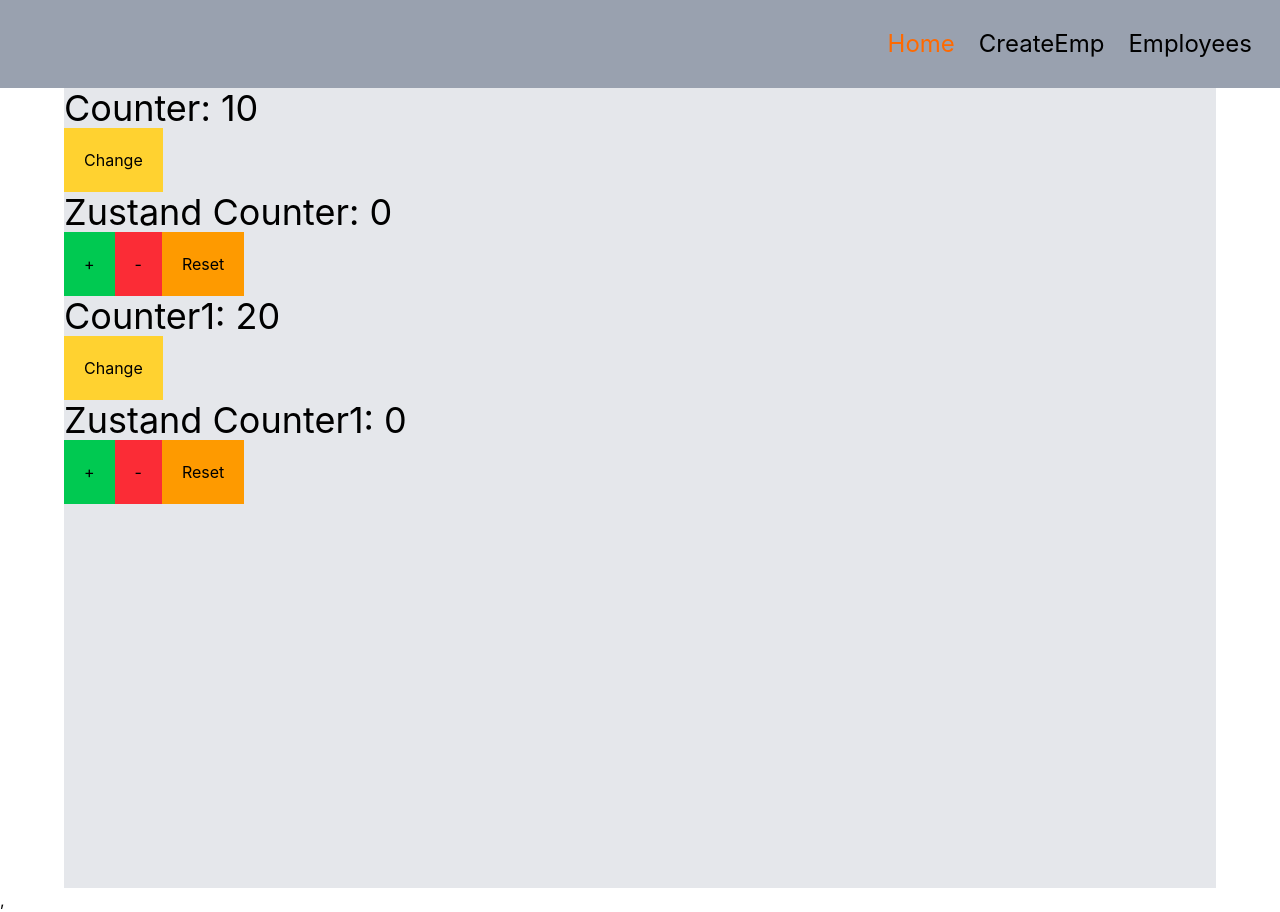
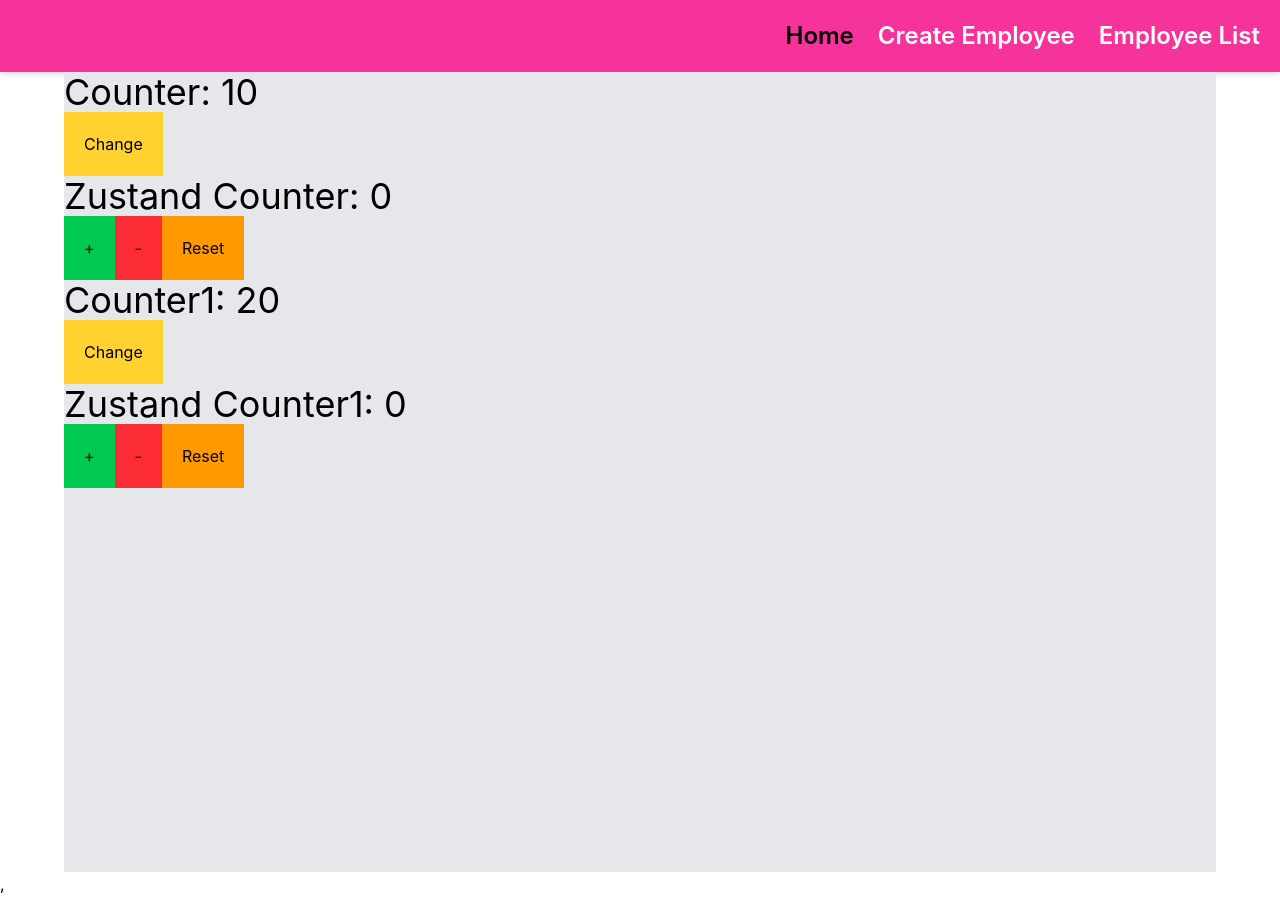
Before and after one commit to sushanth005/ATP_24EG105Q31, a React (Vite) app in the folder Week_6_Assignments/mern-mini-app/frontend/: page / in a window 1280 px wide. Built offline with nearby package versions, Linux system fonts and the light colour scheme; no server answers.

Commit message:
Update Header.jsx

```diff
--- a/Week_6_Assignments/mern-mini-app/frontend/src/components/Header.jsx
+++ b/Week_6_Assignments/mern-mini-app/frontend/src/components/Header.jsx
@@ -1,19 +1,47 @@
-import { NavLink } from 'react-router';
+import { NavLink } from "react-router-dom";
 
 function Header() {
   return (
-    <nav className="flex justify-end text-2xl p-7 bg-gray-400 gap-6">
-        <NavLink to="" className={({isActive})=>(isActive? "text-orange-500":"")}>
-            Home
-        </NavLink>
-        <NavLink to="create-emp" className={({isActive})=>(isActive? "text-orange-500":"")}>
-            CreateEmp
-        </NavLink>
-        <NavLink to="list" className={({isActive})=>(isActive? "text-orange-500":"")}>
-            Employees
-        </NavLink>
+    <nav className="flex flex-wrap justify-center sm:justify-end items-center gap-6 p-5 bg-pink-500 text-white shadow-md">
+
+      {/* Home */}
+      <NavLink
+        to="/"
+        className={({ isActive }) =>
+          `text-lg sm:text-2xl font-semibold transition hover:text-black ${
+            isActive ? "text-black" : ""
+          }`
+        }
+      >
+        Home
+      </NavLink>
+
+      {/* Create Employee */}
+      <NavLink
+        to="/create-emp"
+        className={({ isActive }) =>
+          `text-lg sm:text-2xl font-semibold transition hover:text-black ${
+            isActive ? "text-black" : ""
+          }`
+        }
+      >
+        Create Employee
+      </NavLink>
+
+      {/* Employee List */}
+      <NavLink
+        to="/list"
+        className={({ isActive }) =>
+          `text-lg sm:text-2xl font-semibold transition hover:text-black ${
+            isActive ? "text-black" : ""
+          }`
+        }
+      >
+        Employee List
+      </NavLink>
+
     </nav>
   );
 }
 
-export default Header
+export default Header;
```
